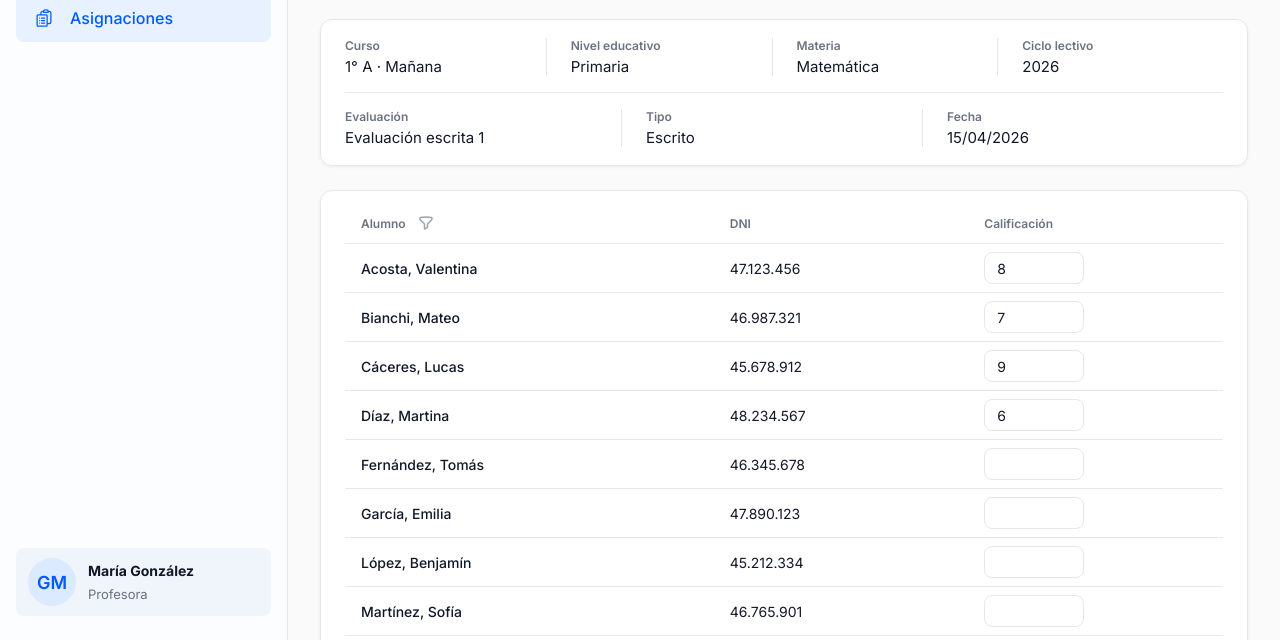
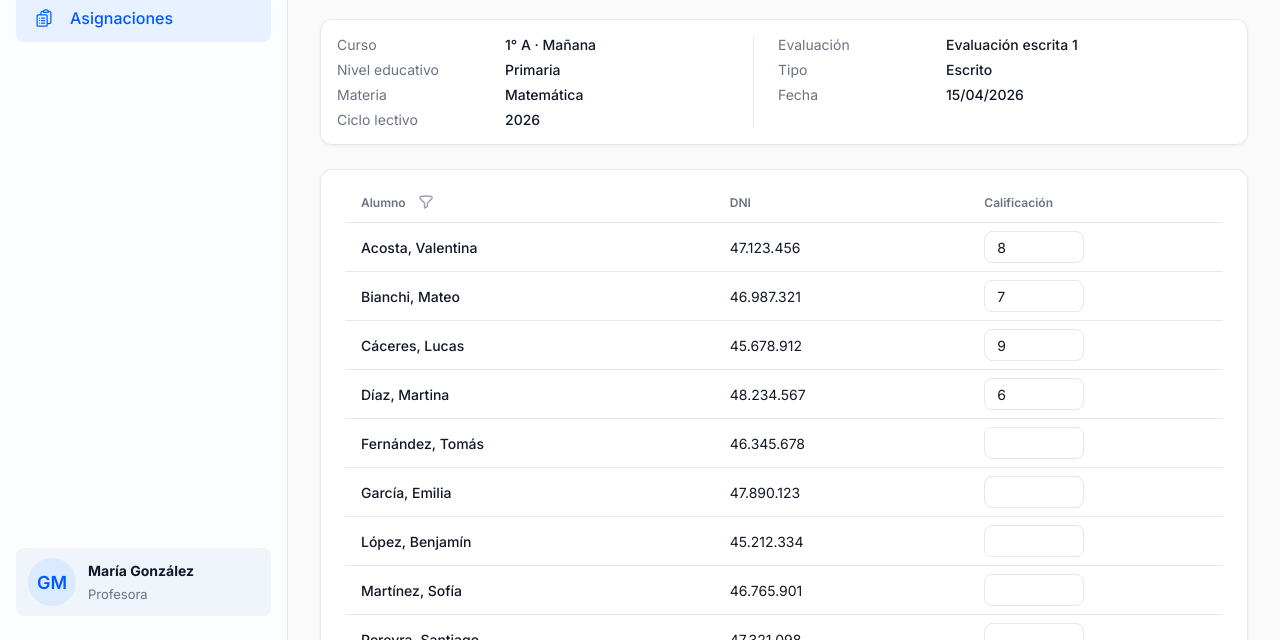
Before and after one commit to user18492/sistema-escolar-taller2, an Electron app: page renderer/teacher/evaluation-scores/index.html in a window 1280 px wide. Shown: the part 160-800 px from the top of the page. Drawn offline with Linux system fonts and the light colour scheme; no server answers.

Commit message:
Variante en dos bloques Tarjeta contextual Calificaciones

```diff
--- a/renderer/shared/styles/assignment-summary.css
+++ b/renderer/shared/styles/assignment-summary.css
@@ -9,14 +9,45 @@
        <span class="summary-value text-truncate" data-field="course">1° A · Mañana</span>
      </div>
      …
-   </section> */
+   </section>
+   Variante en dos bloques (por ejemplo, asignación | evaluación): agregar
+   .assignment-summary-split a la card y agrupar los datos de cada bloque en un
+   .summary-group. */
 
 /* Un dato por fila: etiqueta en una columna de ancho fijo y valor alineado en la segunda. */
-.assignment-summary {
+.assignment-summary,
+.summary-group {
   display: flex;
   flex-direction: column;
   gap: 8px;
+}
+
+.assignment-summary {
   padding: 16px;
+}
+
+/* Dos bloques separados por una línea vertical que recorre el alto del contenido; cada
+   bloque conserva la alineación tabular de etiquetas y valores. El primero toma el ancho
+   de sus datos (etiqueta 168px + valor 224px + separación 24px), sin superar la mitad de
+   la card, para que el segundo quede cerca de la lectura; el segundo ocupa el resto y
+   deja espacio a valores largos, como el título de la evaluación. */
+.assignment-summary-split {
+  display: grid;
+  grid-template-columns: min(416px, 50%) minmax(0, 1fr);
+  gap: 0;
+}
+
+.summary-group {
+  min-width: 0;
+}
+
+.summary-group:first-child {
+  padding-right: 24px;
+}
+
+.summary-group + .summary-group {
+  padding-left: 24px;
+  border-left: 1px solid var(--color-border);
 }
 
 .summary-item {
--- a/renderer/teacher/evaluation-scores/evaluation-scores.css
+++ b/renderer/teacher/evaluation-scores/evaluation-scores.css
@@ -63,55 +63,7 @@
   box-shadow: var(--shadow-card);
 }
 
-/* ---------- Contexto: asignación y evaluación ---------- */
-
-/* Misma card de datos que el resto del recorrido, con una segunda fila para la
-   evaluación: las columnas se separan entre sí y las filas con una línea que
-   recorre la card completa. */
-
-.context-summary {
-  display: flex;
-  flex-direction: column;
-  padding: 18px 24px;
-}
-
-.summary-row {
-  display: flex;
-  align-items: stretch;
-}
-
-.summary-row + .summary-row {
-  margin-top: 16px;
-  padding-top: 16px;
-  border-top: 1px solid var(--color-border);
-}
-
-.summary-item {
-  display: flex;
-  flex-direction: column;
-  gap: 4px;
-  flex: 1;
-  min-width: 0;
-  padding-inline: 24px;
-  border-left: 1px solid var(--color-border);
-}
-
-.summary-item:first-child {
-  padding-left: 0;
-  border-left: none;
-}
-
-.summary-label {
-  font-size: 12px;
-  font-weight: 600;
-  color: var(--color-text-secondary);
-}
-
-/* Truncado con .text-truncate de base.css. */
-.summary-value {
-  font-size: 15px;
-  color: var(--color-text-primary);
-}
+/* La card de contexto (asignación | evaluación) la aporta assignment-summary.css. */
 
 /* ---------- Card de calificaciones ---------- */
 
--- a/renderer/teacher/evaluation-scores/index.html
+++ b/renderer/teacher/evaluation-scores/index.html
@@ -8,6 +8,7 @@
     <link rel="stylesheet" href="../../shared/styles/titlebar.css" />
     <link rel="stylesheet" href="../../shared/styles/sidebar.css" />
     <link rel="stylesheet" href="../../shared/styles/column-filter.css" />
+    <link rel="stylesheet" href="../../shared/styles/assignment-summary.css" />
     <link rel="stylesheet" href="./evaluation-scores.css" />
     <script src="../../shared/components/titlebar.component.js"></script>
     <script src="../../shared/components/sidebar.js"></script>
@@ -52,11 +53,11 @@
             </div>
           </div>
 
-          <!-- Contexto completo en una sola card: arriba los datos de la asignación y
-               abajo los de la evaluación elegida. evaluation-scores.js completa ambos
-               bloques con los valores que llegan desde Evaluaciones. -->
-          <section class="card context-summary">
-            <div class="summary-row">
+          <!-- Contexto completo en una sola card: a la izquierda los datos de la asignación
+               y a la derecha los de la evaluación elegida. evaluation-scores.js completa
+               ambos bloques con los valores que llegan desde Evaluaciones. -->
+          <section class="card assignment-summary assignment-summary-split">
+            <div class="summary-group">
               <div class="summary-item">
                 <span class="summary-label">Curso</span>
                 <span class="summary-value text-truncate" data-field="course">1° A · Mañana</span>
@@ -74,7 +75,7 @@
                 <span class="summary-value text-truncate" data-field="year">2026</span>
               </div>
             </div>
-            <div class="summary-row">
+            <div class="summary-group">
               <div class="summary-item">
                 <span class="summary-label">Evaluación</span>
                 <span class="summary-value text-truncate" data-field="evaluation">Evaluación escrita 1</span>
```
